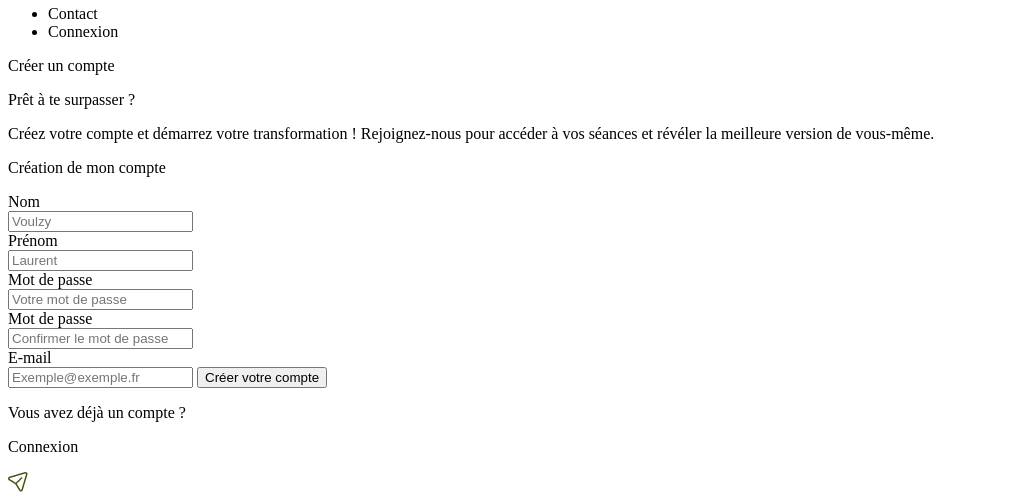
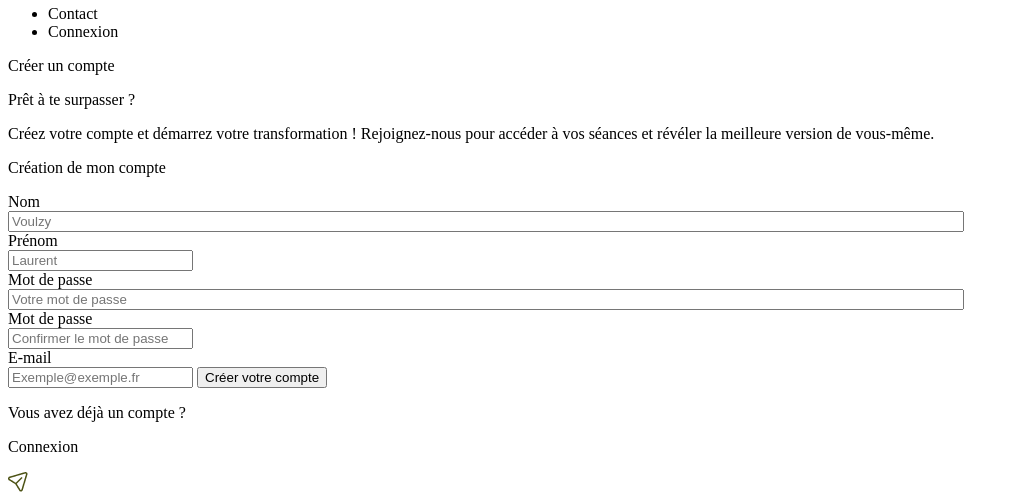
Before and after one commit to Bennirahh/piscine-vaise, a Symfony app: template templates/register.html.twig in a window 1280 px wide. Shown: the part 824-1328 px from the top of the page, without its empty margins (0-1019 px from the left). Run offline with Twig, Linux system fonts and the light colour scheme; the template is opened without the code that fills it, so the values that code supplies are empty; some libraries are stand-ins or nearby versions.

Commit message:
Fix-alignement-input

```diff
--- a/templates/register.html.twig
+++ b/templates/register.html.twig
@@ -31,7 +31,7 @@
                 <div class="register-input-1">
                     <div class="register-input-case">
                         <label class="register-label" for="fname">Nom</label><br>
-                        <input class="register-input" type="text" id="fname" name="fname" placeholder="Voulzy">
+                        <input style="width: 75%"  class="register-input" type="text" id="fname" name="fname" placeholder="Voulzy">
                     </div>
                     <div class="register-input-case2">
                         <label class="register-label" for="fname">Prénom</label><br>
@@ -41,7 +41,7 @@
                 <div class="register-input-1">
                     <div class="register-input-case">
                         <label class="register-label" for="fname">Mot de passe</label><br>
-                        <input class="register-input" type="text" id="fname" name="fname"
+                        <input style="width: 75%"  class="register-input type="text" id="fname" name="fname"
                             placeholder="Votre mot de passe">
                     </div>
                     <div class="register-input-case2">
```
Also changed, not shown: assets/scss/register.scss (+6 -2 lines).
